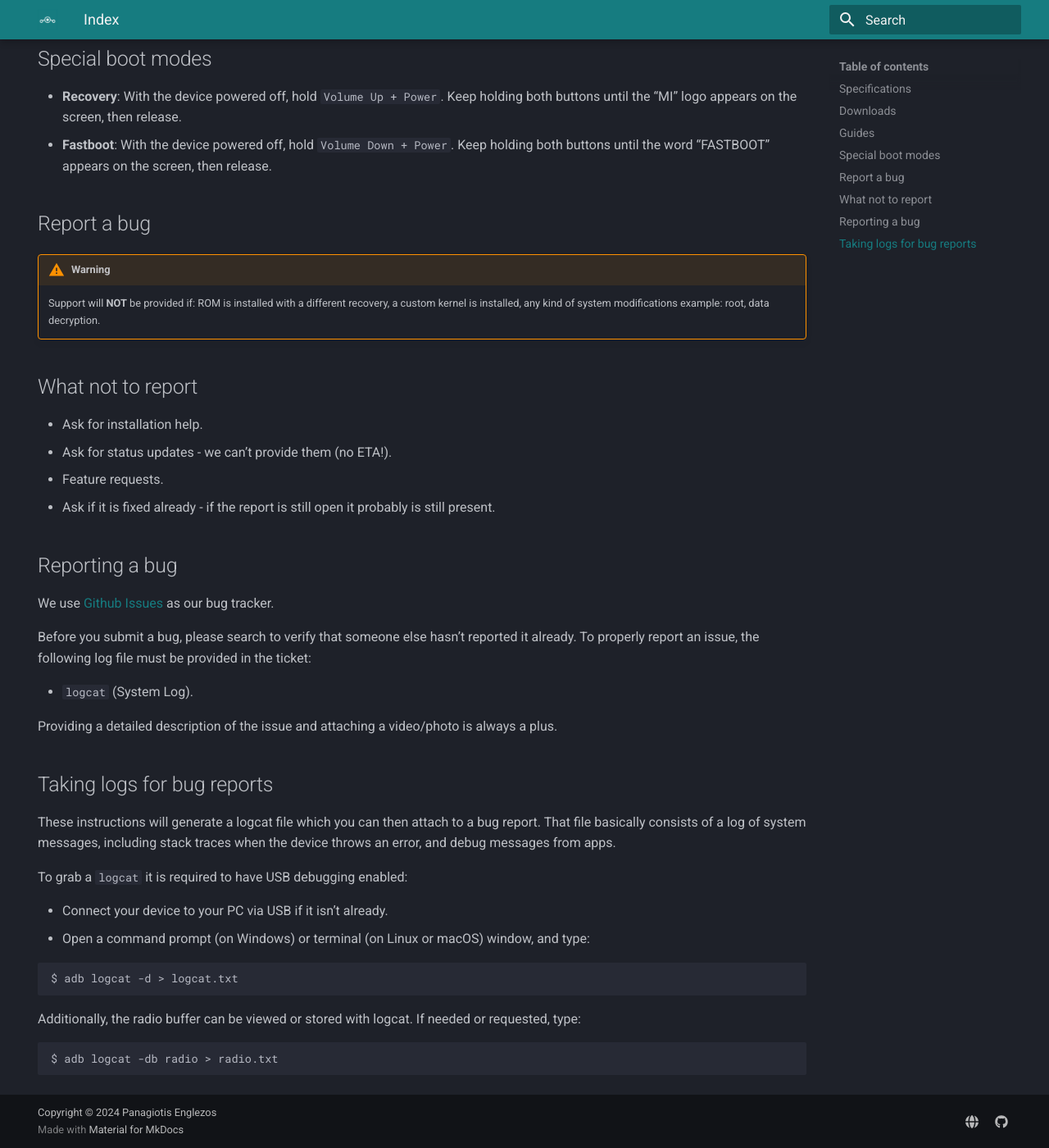
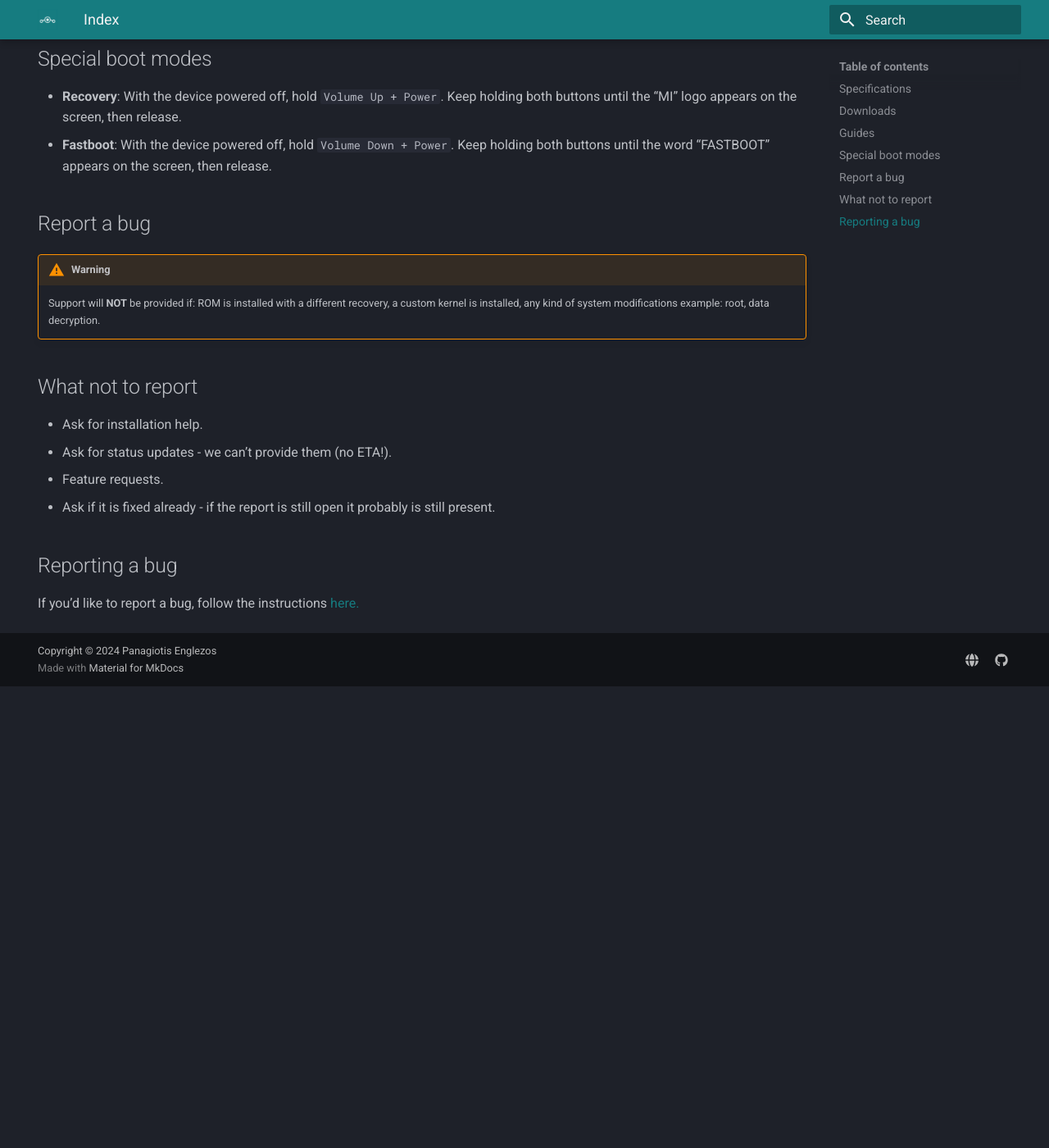
Before and after one commit to penglezos/lineageos.penglezos.dev, an MkDocs documentation site: the page built from docs/devices/raphael/index.md, in a window 1280 px wide and 1400 px high, scrolled down 1276 px. Shown: the whole window at 82% size. Built offline with MkDocs 1.6.1 and Material for MkDocs 9.7.7, drawn with Linux system fonts in a browser that asks for light colours; after the commit the page ends 2113 px from its top, so only the background shows below that.

Commit message:
docs: Make bug reporting into a page
Signed-off-by: penglezos <panagiotisegl@gmail.com>

````diff
--- a/docs/devices/raphael/index.md
+++ b/docs/devices/raphael/index.md
@@ -53,29 +53,4 @@ hide:
 
 ## Reporting a bug
 
-We use [Github Issues](https://github.com/penglezos/device_xiaomi_raphael/issues) as our bug tracker.
-
-Before you submit a bug, please search to verify that someone else hasn’t reported it already. To properly report an issue, the following log file must be provided in the ticket:
-
-* `logcat` (System Log).
-
-Providing a detailed description of the issue and attaching a video/photo is always a plus.
-
-## Taking logs for bug reports
-
-These instructions will generate a logcat file which you can then attach to a bug report. That file basically consists of a log of system messages, including stack traces when the device throws an error, and debug messages from apps.
-
-To grab a `logcat` it is required to have USB debugging enabled:
-
-* Connect your device to your PC via USB if it isn’t already.
-* Open a command prompt (on Windows) or terminal (on Linux or macOS) window, and type:
-
-```bash
-$ adb logcat -d > logcat.txt
-```
-
-Additionally, the radio buffer can be viewed or stored with logcat. If needed or requested, type:
-
-```bash
-$ adb logcat -db radio > radio.txt
-```
+If you’d like to report a bug, follow the instructions [here.](../../bugreport.md)
--- a/mkdocs.yml
+++ b/mkdocs.yml
@@ -45,3 +45,4 @@ nav:
   - Getting started: 'index.md'
   - Features: 'features.md'
   - Devices: 'devices.md'
+  - Bug report: 'bugreport.md'
````
Also changed, not shown: docs/bugreport.md (added, +33 -0 lines).
